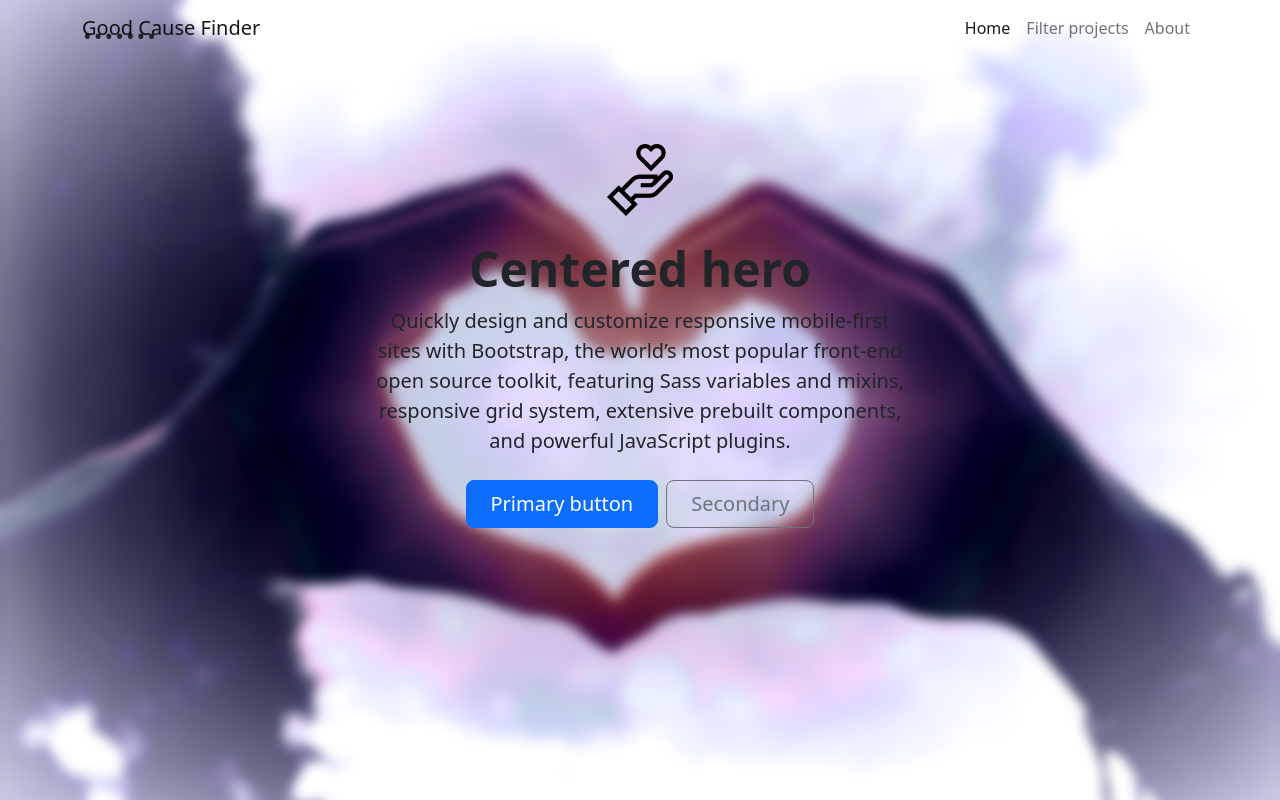
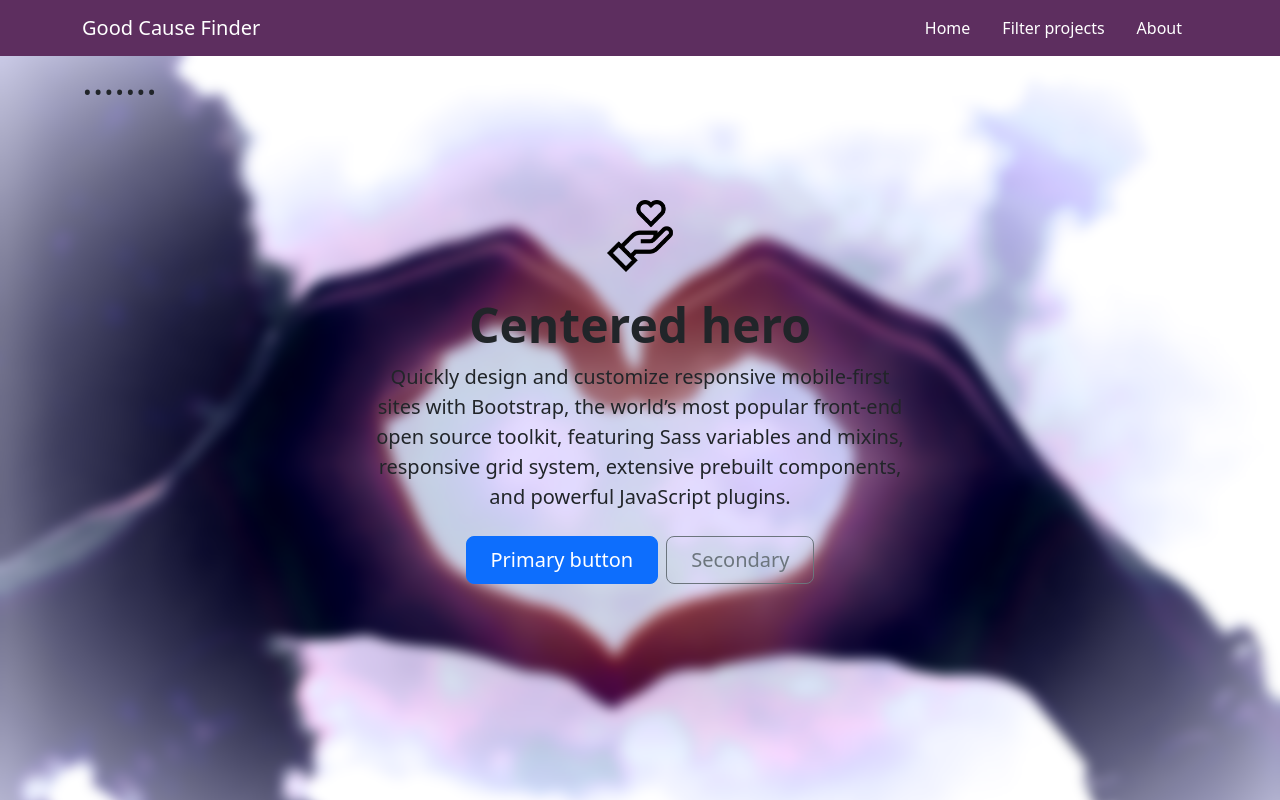
Before and after one commit to MariaFredriksson/GoodCauseFinder, a React (Create React App) app: page / in a window 1280 px wide. Shown: the top 800 px of the page. Built offline with nearby package versions, Linux system fonts and the light colour scheme.

Commit message:
Add component nav link

```diff
--- a/src/App.css
+++ b/src/App.css
@@ -5,7 +5,11 @@
   /* background-color: #c1c8e4; */
   /* background-color: #8860d0; */
 
-  /* color:white !important; */
+  background-color: #5D2E5F !important;
+
+  color:white !important;
+
+  /* color: #5D2E5F !important; */
 }
 
 .home {
--- /dev/null
+++ b/src/components/NavLink.js
@@ -0,0 +1,11 @@
+import { Link } from "react-router-dom"
+
+const NavLink = ({ text, to }) => {
+  return (
+    <div>
+      <Link className="nav-link color-1 mx-2" aria-current="page" to={to}>{text}</Link>
+    </div>
+  )
+}
+
+export default NavLink
--- a/src/components/Navbar.js
+++ b/src/components/Navbar.js
@@ -1,9 +1,10 @@
 
 import { Link } from 'react-router-dom'
+import NavLink from './NavLink'
 
 const Navbar = () => {
   return (
-    <nav className="navbar navbar-expand-lg fixed-top color-1 bg-body-tertiary">
+    <nav className="navbar navbar-expand-lg sticky-top color-1 bg-body-tertiary">
       <div className="container container-fluid">
         {/* The Link makes React handle the routing, and prevents the request to the server for a new page that would have happened otherwise */}
         <Link className="navbar-brand color-1" to="/">Good Cause Finder</Link>
@@ -14,9 +15,12 @@ const Navbar = () => {
 
         <div className="collapse navbar-collapse justify-content-end" id="navbarNavAltMarkup">
           <div className="navbar-nav">
-            <Link className="nav-link color-1 active" aria-current="page" to="/">Home</Link>
-            <Link className="nav-link color-1" to="/filter">Filter projects</Link>
-            <Link className="nav-link color-1" to="/about">About </Link>
+            <NavLink to={"/"} text={"Home"} />
+            <NavLink to={"/filter"} text={"Filter projects"} />
+            <NavLink to={"/about"} text={"About"} />
+            {/* <Link className="nav-link color-1 active" aria-current="page" to="/">Home</Link> */}
+            {/* <Link className="nav-link color-1" to="/filter">Filter projects</Link> */}
+            {/* <Link className="nav-link color-1" to="/about">About </Link> */}
           </div>
         </div>
       </div>
```
